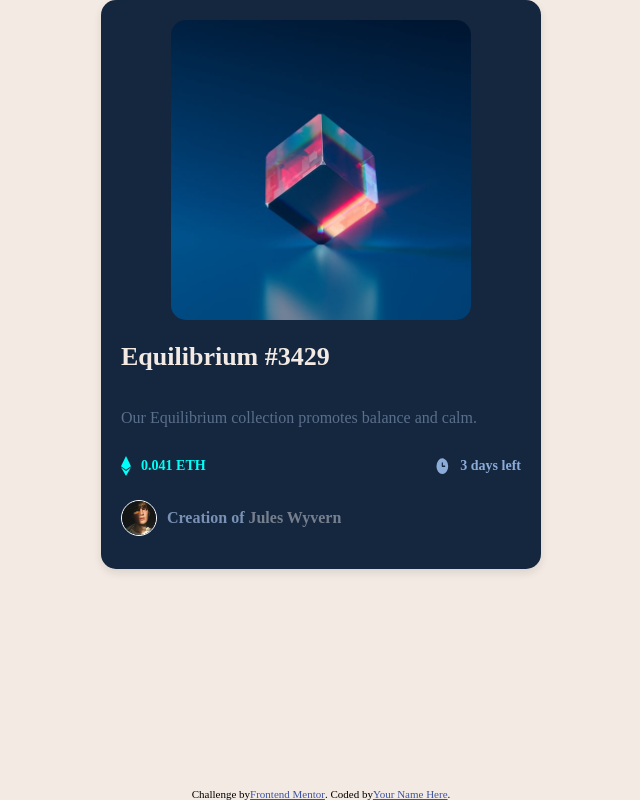
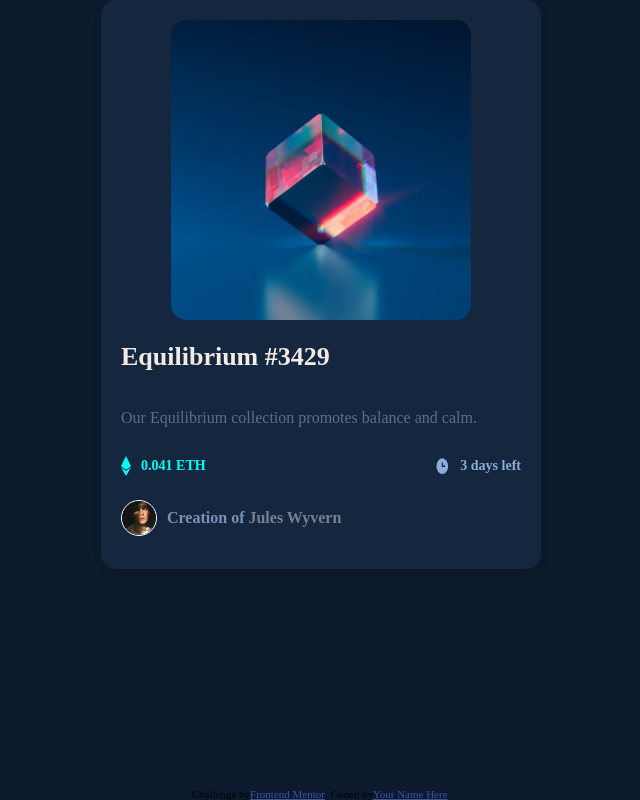
Before and after one commit to m-maher97/Equilibrium, a plain HTML site: page index.html in a window 1280 px wide. Shown: the whole page, without its empty margins (319-959 px from the left). Drawn offline with Linux system fonts and the light colour scheme.

Commit message:
Update index.css

```diff
--- a/index.css
+++ b/index.css
@@ -11,7 +11,7 @@ body {
     align-items: center;
     height: 100vh;
     margin: 0;
-    background-color: #F3EAE3; /* Light background color */
+    background-color: #0D1A2D; /* Light background color */
     flex-direction: column;
   }
 
```
